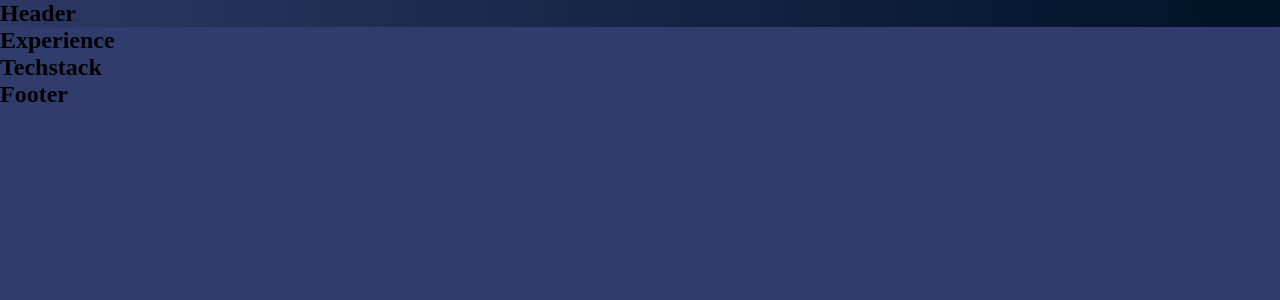
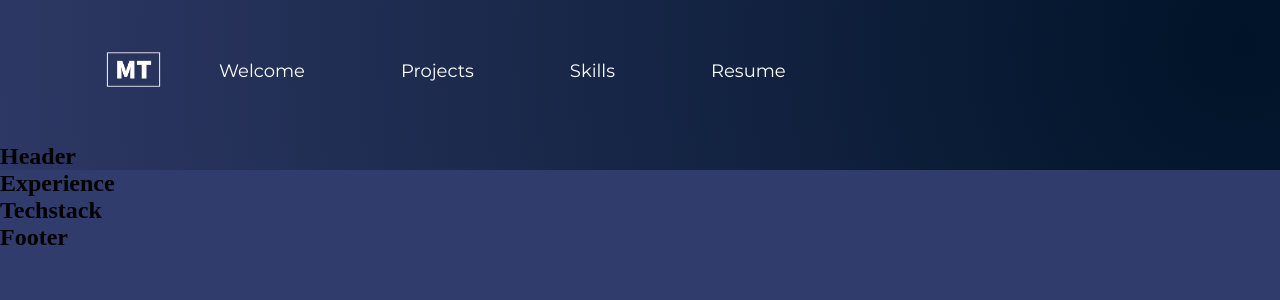
Before and after one commit to michaeltraps/Portfolio, a React (Create React App) app: page / in a window 1280 px wide. Shown: the top 300 px of the page. Built offline with nearby package versions, Linux system fonts and the light colour scheme.

Commit message:
navbar updates

```diff
--- a/src/components/navbar/Navbar.jsx
+++ b/src/components/navbar/Navbar.jsx
@@ -1,14 +1,59 @@
-import React from 'react';
+import React, { useState } from 'react';
+import { RiMenu3Line, RiCloseLine } from 'react-icons/ri';
 import './navbar.css';
-import { RiMenu3Line, RiCloseLin } from 'react-icons/ri';
+import logo from '../../assets/logo.png';
+
+const Menu = () => (
+  <>
+    <p>
+      <a href='#welcome'>Welcome</a>
+    </p>
+    <p>
+      <a href='#projects'>Projects</a>
+    </p>
+    <p>
+      <a href='#skills'>Skills</a>
+    </p>
+    <p>
+      <a href='#resume'>Resume</a>
+    </p>
+  </>
+);
 
 const Navbar = () => {
+  const [toggleMenu, setToggleMenu] = useState(false);
+
   return (
     <div className='trapani__navbar'>
       <div className='trapani__navbar-links'>
         <div className='trapani__navbar-links_logo'>
-          {/* <img src={logo} alt='logo' /> */}
+          <img src={logo} alt='logo' />
         </div>
+        <div className='trapani__navbar-links_container'>
+          <Menu />
+        </div>
+      </div>
+      <div className='trapani__navbar-menu'>
+        {toggleMenu ? (
+          <RiCloseLine
+            color='#fff'
+            size={27}
+            onClick={() => setToggleMenu(false)}
+          />
+        ) : (
+          <RiMenu3Line
+            color='#fff'
+            size={27}
+            onClick={() => setToggleMenu(true)}
+          />
+        )}
+        {toggleMenu && (
+          <div className='trapani__navbar-menu_container swing-in-top-fwd'>
+            <div className='trapani__navbar-menu_container-links'>
+              <Menu />
+            </div>
+          </div>
+        )}
       </div>
     </div>
   );
--- a/src/components/navbar/navbar.css
+++ b/src/components/navbar/navbar.css
@@ -0,0 +1,139 @@
+.trapani__navbar {
+  display: flex;
+  justify-content: space-between;
+  align-items: center;
+
+  padding: 2rem 6rem;
+}
+
+.trapani__navbar-links {
+  flex: 1;
+  display: flex;
+  justify-content: flex-start;
+  align-items: center;
+}
+
+.trapani__navbar-links-logo {
+  margin-right: 2rem;
+}
+
+.trapani__navbar-links_logo img {
+  width: 75px;
+  height: 75px;
+}
+
+.trapani__navbar-links_container {
+  display: flex;
+  flex-direction: row;
+}
+
+.trapani__navbar-links_container p,
+.trapani__navbar-menu_container p  {
+  color: #fff;
+  font-family: var(--font-family);
+  font-weight: 500;
+  font-size: 18px;
+  line-height: 25px;
+  text-transform: capitalize;
+
+  margin: 0 3rem;
+  cursor: pointer;
+}
+
+.trapani__navbar-menu {
+  margin-left: 1rem;
+
+  display: none;
+  position: relative;
+}
+
+.trapani__navbar-menu svg {
+  cursor: pointer;
+}
+
+.trapani__navbar-menu_container {
+  display: flex;
+  justify-content: flex-end;
+  align-items: flex-end;
+  flex-direction: column;
+
+  text-align: end;
+  background: var(--color-footer);
+  padding: 2rem;
+  position: absolute;
+  top: 40px;
+  right: 0;
+  margin-top: 1rem;
+  min-width: 210px;
+  border-radius: 5px;
+  box-shadow: 0 0 5 rgba(0,0,0,0.2);
+}
+
+.trapani__navbar-menu_container p {
+  margin: 1rem 0;
+}
+
+.swing-in-top-fwd {
+	-webkit-animation: swing-in-top-fwd 0.5s cubic-bezier(0.175, 0.885, 0.320, 1.275) both;
+	        animation: swing-in-top-fwd 0.5s cubic-bezier(0.175, 0.885, 0.320, 1.275) both;
+}
+
+ @-webkit-keyframes swing-in-top-fwd {
+  0% {
+    -webkit-transform: rotateX(-100deg);
+            transform: rotateX(-100deg);
+    -webkit-transform-origin: top;
+            transform-origin: top;
+    opacity: 0;
+  }
+  100% {
+    -webkit-transform: rotateX(0deg);
+            transform: rotateX(0deg);
+    -webkit-transform-origin: top;
+            transform-origin: top;
+    opacity: 1;
+  }
+}
+@keyframes swing-in-top-fwd {
+  0% {
+    -webkit-transform: rotateX(-100deg);
+            transform: rotateX(-100deg);
+    -webkit-transform-origin: top;
+            transform-origin: top;
+    opacity: 0;
+  }
+  100% {
+    -webkit-transform: rotateX(0deg);
+            transform: rotateX(0deg);
+    -webkit-transform-origin: top;
+            transform-origin: top;
+    opacity: 1;
+  }
+}
+
+
+@media screen and (max-width: 1050px) {
+  .trapani__navbar-links_container {
+    display: none;
+  }
+
+  .trapani__navbar-menu {
+    display: flex;
+  }
+}
+
+@media screen and (max-width: 700px) {
+  .trapani__navbar {
+    padding: 2rem 4rem;
+  }
+}
+
+@media screen and (max-width: 550px) {
+  .trapani__navbar {
+    padding: 2rem;
+  }
+
+  .trapani_navbar-menu_container {
+    top: 20px;
+  }
+}
```
Also changed, not shown: src/assets/logo.png (added).
